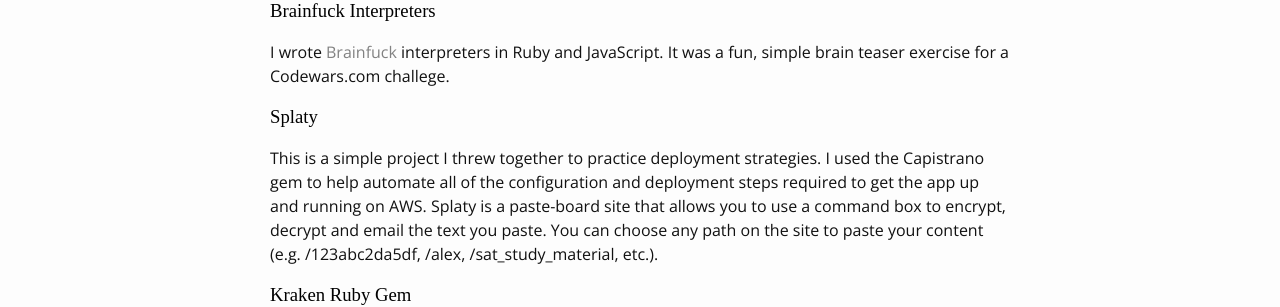
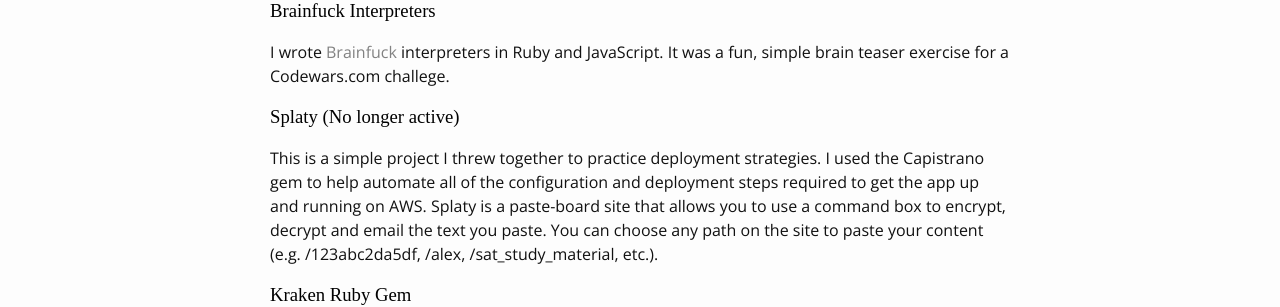
Before and after one commit to leishman/leishman.github.io, a Jekyll site: the page built from projects.html, in a window 1280 px wide. Shown: the part 592-899 px from the top of the page. Built offline with Jekyll 4.4.1, drawn with Linux system fonts in a browser that asks for light colours.

Commit message:
remove dead link

```diff
--- a/projects.html
+++ b/projects.html
@@ -48,8 +48,8 @@
   </div>
 
   <div id="splaty" class="project">
-    <a href="http://splaty.com" target="_newtab" class="link-project">
-      <h3 class="title-project">Splaty</h3>
+    <a href="#" target="_newtab" class="link-project">
+      <h3 class="title-project">Splaty (No longer active)</h3>
     </a>
     <p>
       This is a simple project I threw together to practice deployment strategies. I used the Capistrano gem to help automate all of the configuration and deployment steps required to get the app up and running on AWS. Splaty is a paste-board site that allows you to use a command box to encrypt, decrypt and email the text you paste. You can choose any path on the site to paste your content (e.g. /123abc2da5df, /alex, /sat_study_material, etc.).
```
